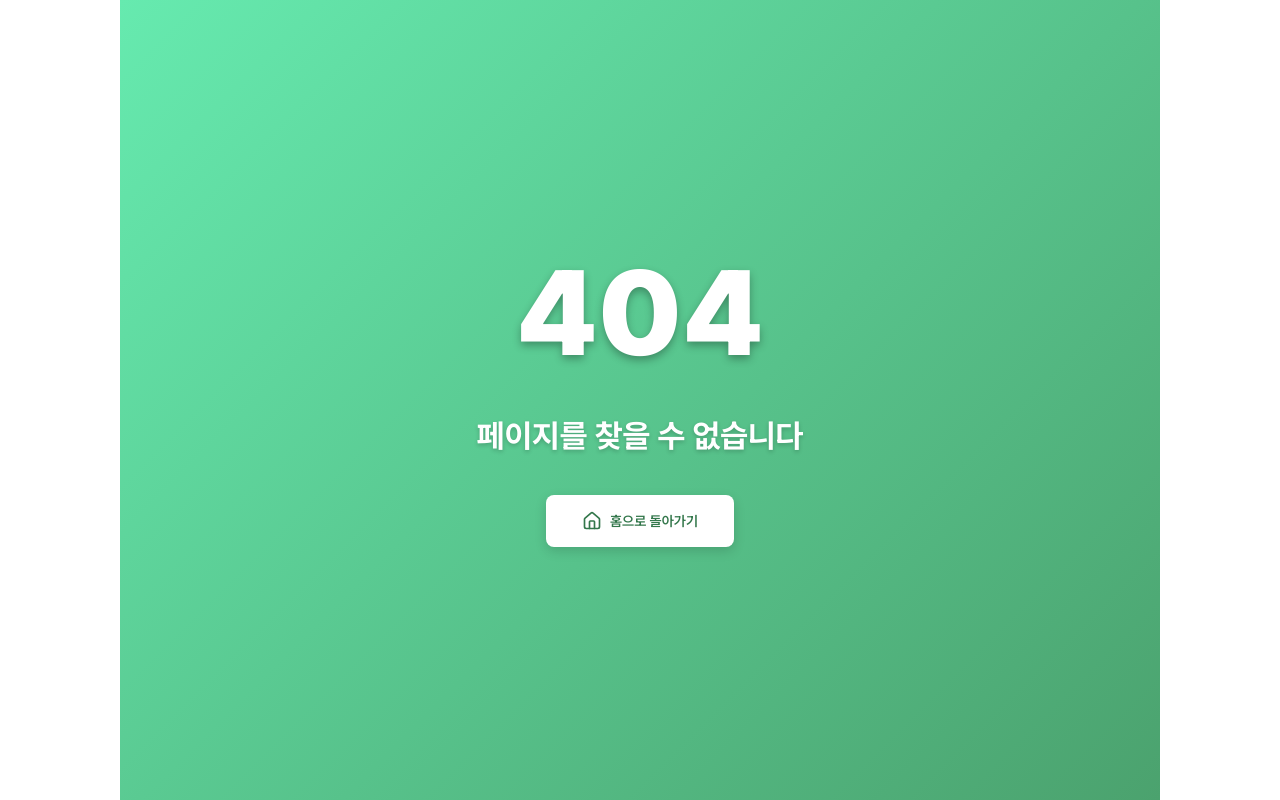
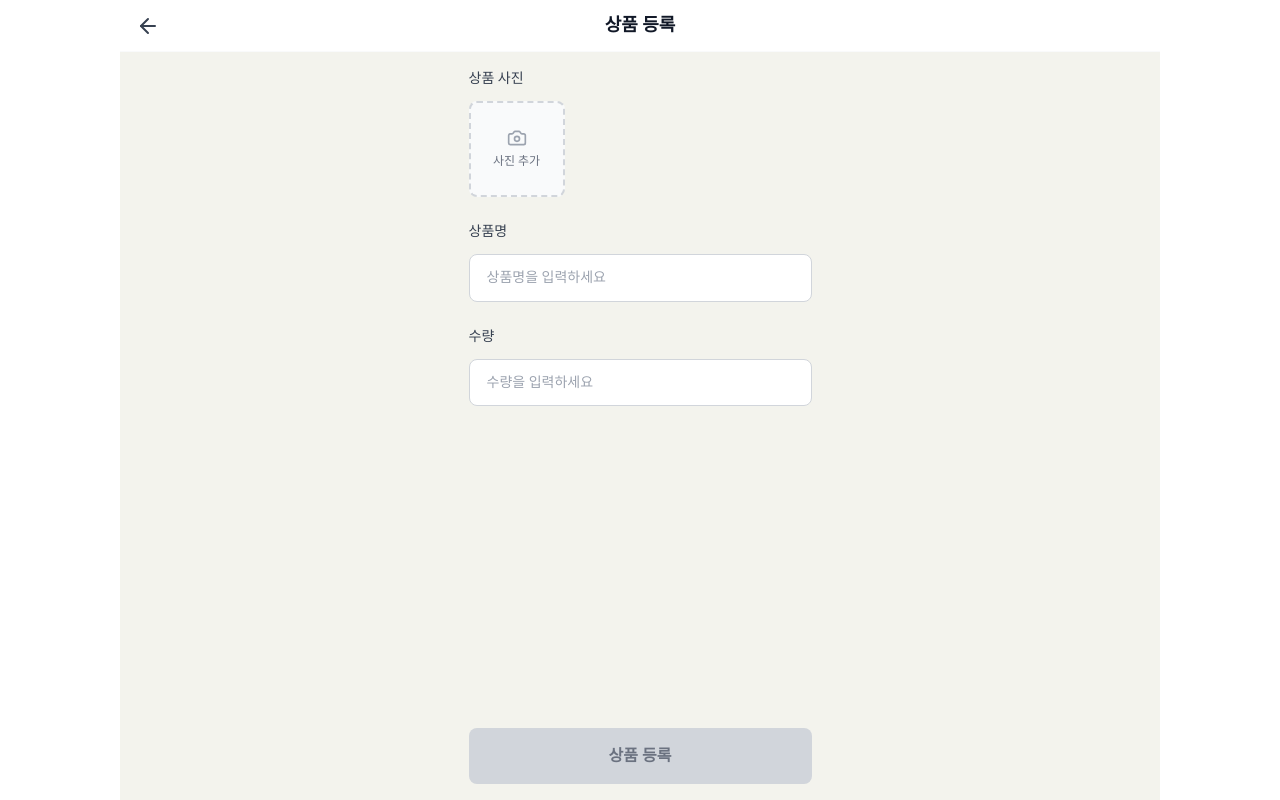
Before and after one commit to CH4MD0M/holyseed-sports-day, a Next.js app: page /admin/raffle/add in a window 1280 px wide. Before the commit this address had no page. Built offline with nearby package versions, Linux system fonts and the light colour scheme.

Commit message:
feat: 추첨 상품 추가 페이지 구현
- 상품 등록 폼 (이름, 수량, 이미지 업로드)
- 공통 관리자 헤더 컴포넌트 추가
- 추첨 페이지 상품 추가 버튼 Link 연결

```diff
--- a/src/app/admin/layout.tsx
+++ b/src/app/admin/layout.tsx
@@ -2,25 +2,25 @@ import { redirect } from 'next/navigation';
 import { supabaseServer } from '@/utils/supabase/server';
 
 export default async function AdminLayout({ children }: { children: React.ReactNode }) {
-  const supabase = await supabaseServer();
-
-  const {
-    data: { user },
-  } = await supabase.auth.getUser();
-
-  if (!user) {
-    redirect('/login');
-  }
-
-  const { data: profile } = await supabase
-    .from('profiles')
-    .select('is_admin')
-    .eq('id', user.id)
-    .single();
-
-  if (!profile?.is_admin) {
-    redirect('/');
-  }
+  // const supabase = await supabaseServer();
+  //
+  // const {
+  //   data: { user },
+  // } = await supabase.auth.getUser();
+  //
+  // if (!user) {
+  //   redirect('/login');
+  // }
+  //
+  // const { data: profile } = await supabase
+  //   .from('profiles')
+  //   .select('is_admin')
+  //   .eq('id', user.id)
+  //   .single();
+  //
+  // if (!profile?.is_admin) {
+  //   redirect('/');
+  // }
 
   return <>{children}</>;
 }
--- /dev/null
+++ b/src/app/admin/raffle/_components/admin-header.module.css
@@ -0,0 +1,44 @@
+.header {
+  display: flex;
+  align-items: center;
+  justify-content: space-between;
+  height: 52px;
+  background-color: #ffffff;
+  border-bottom: 1px solid #f9fafb;
+  padding: 0 16px;
+}
+
+.backButton {
+  display: flex;
+  align-items: center;
+  justify-content: center;
+  width: 24px;
+  height: 24px;
+  background: none;
+  border: none;
+  cursor: pointer;
+  color: #374151;
+  padding: 0;
+}
+
+.backButton:hover {
+  background-color: #f9fafb;
+  border-radius: 4px;
+}
+
+.title {
+  font-family: Pretendard;
+  font-weight: 600;
+  font-size: 18px;
+  line-height: 1.5;
+  color: #111827;
+  margin: 0;
+  text-align: center;
+  position: absolute;
+  left: 50%;
+  transform: translateX(-50%);
+}
+
+.spacer {
+  width: 24px;
+}
--- /dev/null
+++ b/src/app/admin/raffle/_components/admin-header.tsx
@@ -0,0 +1,28 @@
+'use client';
+
+import { useRouter } from 'next/navigation';
+import { ArrowLeft } from 'lucide-react';
+
+import s from './admin-header.module.css';
+
+interface AdminHeaderProps {
+  title: string;
+}
+
+export default function AdminHeader({ title }: AdminHeaderProps) {
+  const router = useRouter();
+
+  const handleBack = () => {
+    router.push('/admin/raffle');
+  };
+
+  return (
+    <header className={s.header}>
+      <button className={s.backButton} onClick={handleBack} aria-label="뒤로가기">
+        <ArrowLeft size={24} />
+      </button>
+      <h1 className={s.title}>{title}</h1>
+      <div className={s.spacer} />
+    </header>
+  );
+}
--- /dev/null
+++ b/src/app/admin/raffle/add/page.module.css
@@ -0,0 +1,153 @@
+.container {
+  min-height: 100vh;
+  background-color: #ffffff;
+  display: flex;
+  flex-direction: column;
+}
+
+.main {
+  display: flex;
+  flex-direction: column;
+  justify-content: space-between;
+  align-items: center;
+  flex: 1;
+  padding: 16px 0;
+  background-color: #f3f3ed;
+}
+
+.formContainer {
+  display: flex;
+  flex-direction: column;
+  gap: 24px;
+  padding: 0 16px;
+  width: 100%;
+  max-width: 375px;
+  overflow-x: auto;
+  overflow-y: auto;
+}
+
+.fieldGroup {
+  display: flex;
+  flex-direction: column;
+  gap: 12px;
+}
+
+.label {
+  font-family: Pretendard;
+  font-weight: 500;
+  font-size: 14px;
+  line-height: 1.5;
+  color: #374151;
+}
+
+.imageUpload {
+  display: flex;
+  flex-direction: column;
+  justify-content: center;
+  align-items: center;
+  width: 96px;
+  height: 96px;
+  background-color: #f9fafb;
+  border: 2px dashed #d1d5db;
+  border-radius: 8px;
+  cursor: pointer;
+  padding: 2px;
+}
+
+.imageUpload:hover {
+  background-color: #f3f4f6;
+  border-color: #9ca3af;
+}
+
+.imageIcon {
+  display: flex;
+  justify-content: center;
+  align-items: center;
+  width: 20px;
+  height: 20px;
+  color: #9ca3af;
+  margin-bottom: 4px;
+}
+
+.imageText {
+  font-family: Pretendard;
+  font-weight: 400;
+  font-size: 12px;
+  line-height: 1.5;
+  color: #6b7280;
+}
+
+.hiddenInput {
+  display: none;
+}
+
+.input {
+  display: flex;
+  align-items: center;
+  padding: 15px 17px 14px;
+  background-color: #ffffff;
+  border: 1px solid #d1d5db;
+  border-radius: 8px;
+  font-family: Pretendard;
+  font-weight: 400;
+  font-size: 14px;
+  line-height: 1.193;
+  color: #000000;
+  width: 100%;
+  box-sizing: border-box;
+}
+
+.input::placeholder {
+  color: #9ca3af;
+}
+
+.input:focus {
+  outline: none;
+  border-color: #63ad7d;
+  box-shadow: 0 0 0 1px #63ad7d;
+}
+
+.submitButton {
+  display: flex;
+  justify-content: center;
+  align-items: center;
+  padding: 16px 137.28px;
+  border-radius: 8px;
+  border: none;
+  font-family: Pretendard;
+  font-weight: 600;
+  font-size: 16px;
+  line-height: 1.5;
+  cursor: pointer;
+  transition: background-color 0.2s ease;
+  margin: 0 16px;
+  width: calc(100% - 32px);
+  max-width: 343px;
+}
+
+.submitButton.active {
+  background-color: #63ad7d;
+  color: #ffffff;
+}
+
+.submitButton.active:hover {
+  background-color: #52956b;
+}
+
+.submitButton.disabled {
+  background-color: #d1d5db;
+  color: #6b7280;
+  cursor: not-allowed;
+}
+
+/* 모바일 최적화 */
+@media (max-width: 375px) {
+  .formContainer {
+    padding: 0 12px;
+  }
+
+  .submitButton {
+    margin: 0 12px;
+    width: calc(100% - 24px);
+  }
+}
--- /dev/null
+++ b/src/app/admin/raffle/add/page.tsx
@@ -0,0 +1,96 @@
+'use client';
+
+import { useState } from 'react';
+import { Camera } from 'lucide-react';
+import cn from 'classnames';
+
+import AdminHeader from '../_components/admin-header';
+import s from './page.module.css';
+
+export default function AddRafflePage() {
+  const [productName, setProductName] = useState('');
+  const [quantity, setQuantity] = useState('');
+  const [selectedImage, setSelectedImage] = useState<File | null>(null);
+
+  const isFormValid = productName.trim() !== '' && quantity.trim() !== '' && Number(quantity) > 0;
+
+  const handleImageChange = (e: React.ChangeEvent<HTMLInputElement>) => {
+    // TODO: 이미지 업로드 기능 구현
+    const file = e.target.files?.[0];
+    if (file) {
+      setSelectedImage(file);
+    }
+  };
+
+  const handleImageClick = () => {
+    // TODO: 이미지 업로드 기능 구현
+    document.getElementById('image-input')?.click();
+  };
+
+  const handleSubmit = () => {
+    // TODO: 상품 등록 API 호출
+    console.log('상품 등록:', { productName, quantity, selectedImage });
+    // TODO: 등록 완료 후 목록 페이지로 이동
+  };
+
+  return (
+    <div className={s.container}>
+      <AdminHeader title="상품 등록" />
+
+      <main className={s.main}>
+        <div className={s.formContainer}>
+          <div className={s.fieldGroup}>
+            <label className={s.label}>상품 사진</label>
+            <div className={s.imageUpload} onClick={handleImageClick}>
+              <div className={s.imageIcon}>
+                <Camera size={20} />
+              </div>
+              <span className={s.imageText}>사진 추가</span>
+              <input
+                id="image-input"
+                type="file"
+                accept="image/*"
+                onChange={handleImageChange}
+                className={s.hiddenInput}
+              />
+            </div>
+          </div>
+
+          <div className={s.fieldGroup}>
+            <label className={s.label}>상품명</label>
+            <input
+              type="text"
+              placeholder="상품명을 입력하세요"
+              value={productName}
+              onChange={(e) => setProductName(e.target.value)}
+              className={s.input}
+            />
+          </div>
+
+          <div className={s.fieldGroup}>
+            <label className={s.label}>수량</label>
+            <input
+              type="number"
+              placeholder="수량을 입력하세요"
+              value={quantity}
+              onChange={(e) => setQuantity(e.target.value)}
+              className={s.input}
+              min="1"
+            />
+          </div>
+        </div>
+
+        <button
+          onClick={handleSubmit}
+          disabled={!isFormValid}
+          className={cn(s.submitButton, {
+            [s.active]: isFormValid,
+            [s.disabled]: !isFormValid,
+          })}
+        >
+          상품 등록
+        </button>
+      </main>
+    </div>
+  );
+}
```
Also changed, not shown: src/app/admin/raffle/page.tsx (+3 -6 lines).
